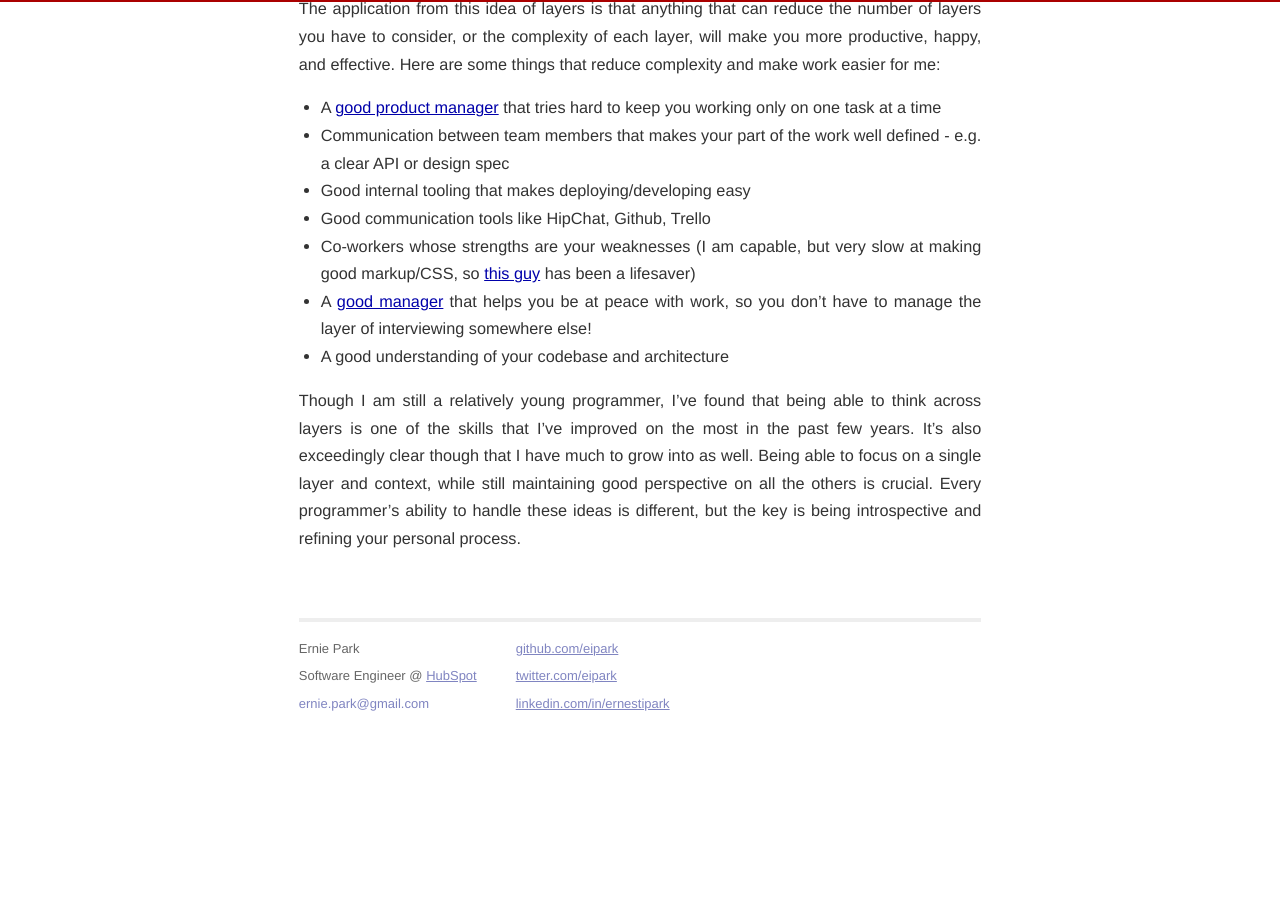
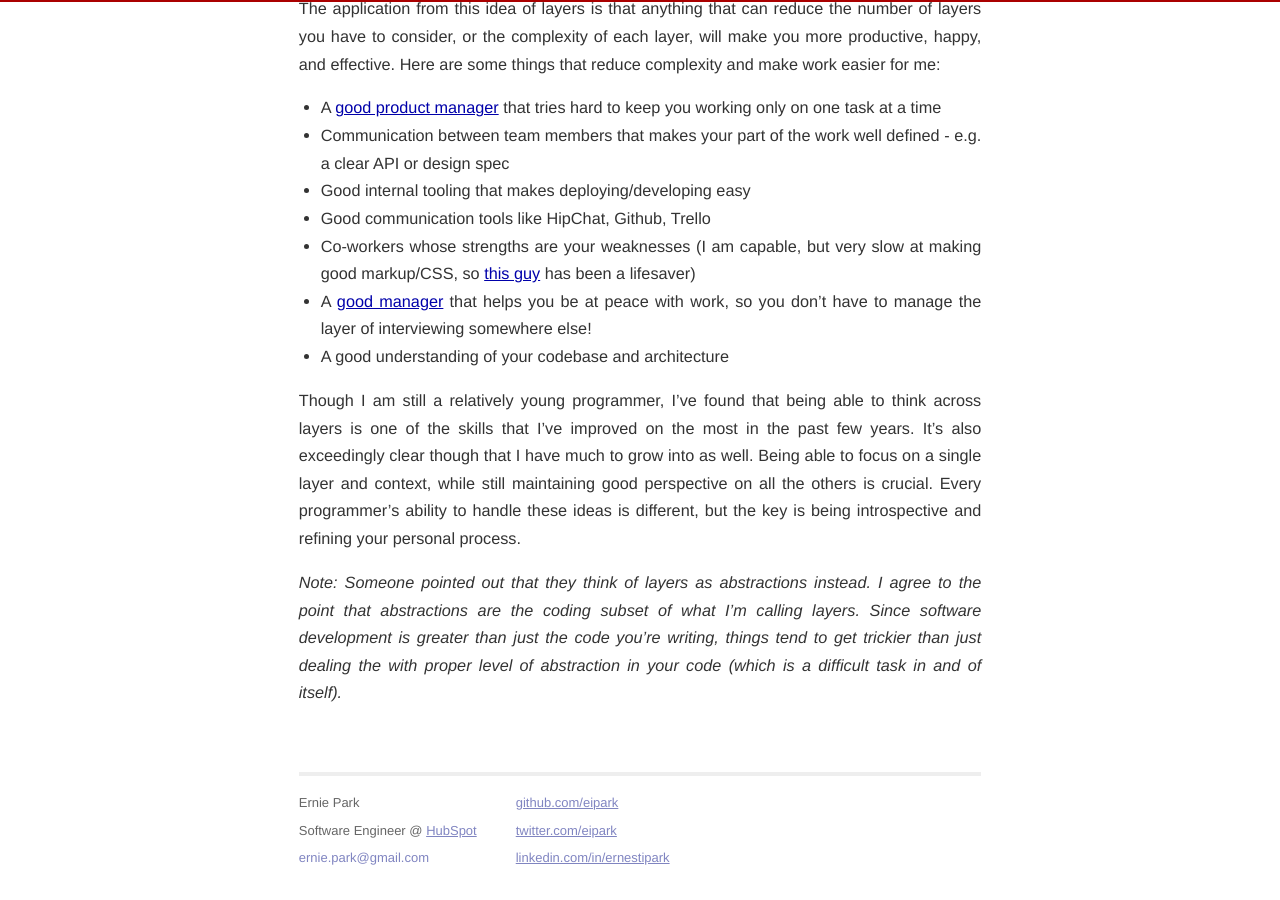
Before and after one commit to eipark/eipark.github.io, a Jekyll site: the page built from _posts/2014-03-23-thinking-in-layers.markdown, in a window 1280 px wide and 900 px high, scrolled down 2748 px. Built offline with Jekyll 4.4.1, drawn with Linux system fonts in a browser that asks for light colours; Markdown is read by kramdown in place of the engine named in the settings; before the commit the page ends 3494 px from its top, so only the background shows below that.

Commit message:
add note to layers post

```diff
--- a/_posts/2014-03-23-thinking-in-layers.markdown
+++ b/_posts/2014-03-23-thinking-in-layers.markdown
@@ -56,6 +56,8 @@ The application from this idea of layers is that anything that can reduce the nu
 
 Though I am still a relatively young programmer, I've found that being able to think across layers is one of the skills that I've improved on the most in the past few years. It's also exceedingly clear though that I have much to grow into as well. Being able to focus on a single layer and context, while still maintaining good perspective on all the others is crucial. Every programmer's ability to handle these ideas is different, but the key is being introspective and refining your personal process.
 
+_Note: Someone pointed out that they think of layers as abstractions instead. I agree to the point that abstractions are the coding subset of what I'm calling layers. Since software development is greater than just the code you're writing, things tend to get trickier than just dealing the with proper level of abstraction in your code (which is a difficult task in and of itself)._
+
 
 [jekyll-gh]: https://github.com/mojombo/jekyll
 [jekyll]:    http://jekyllrb.com
```
